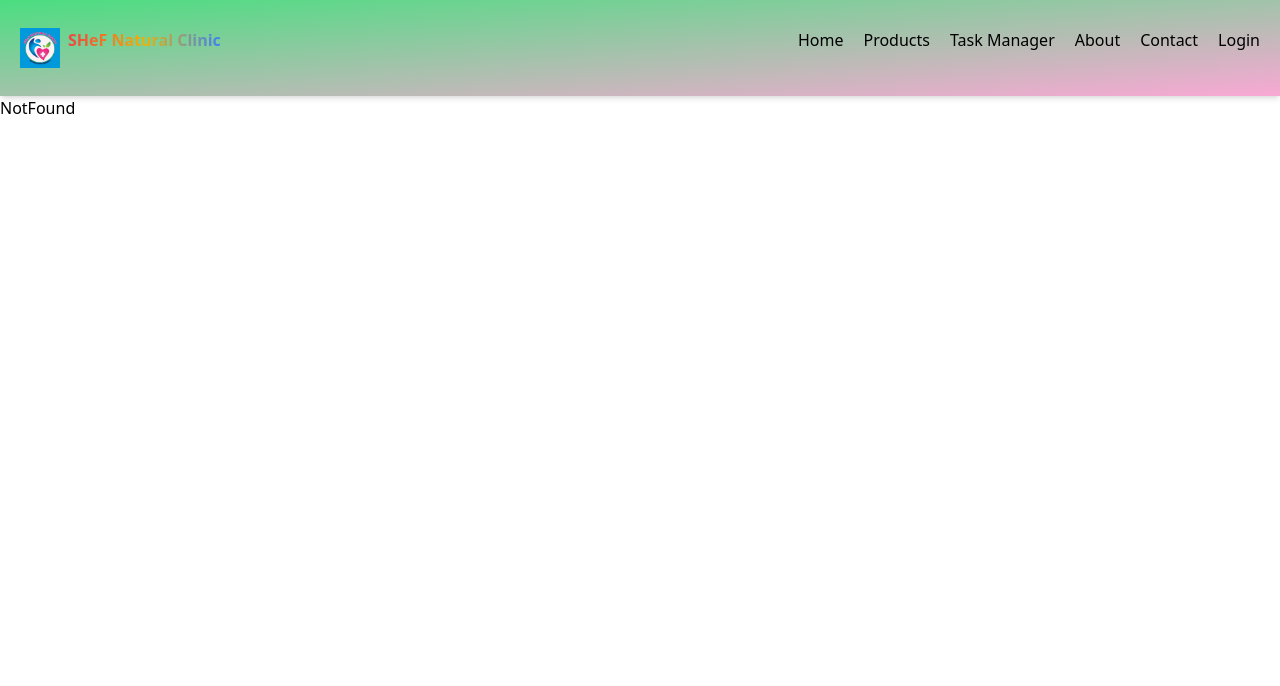
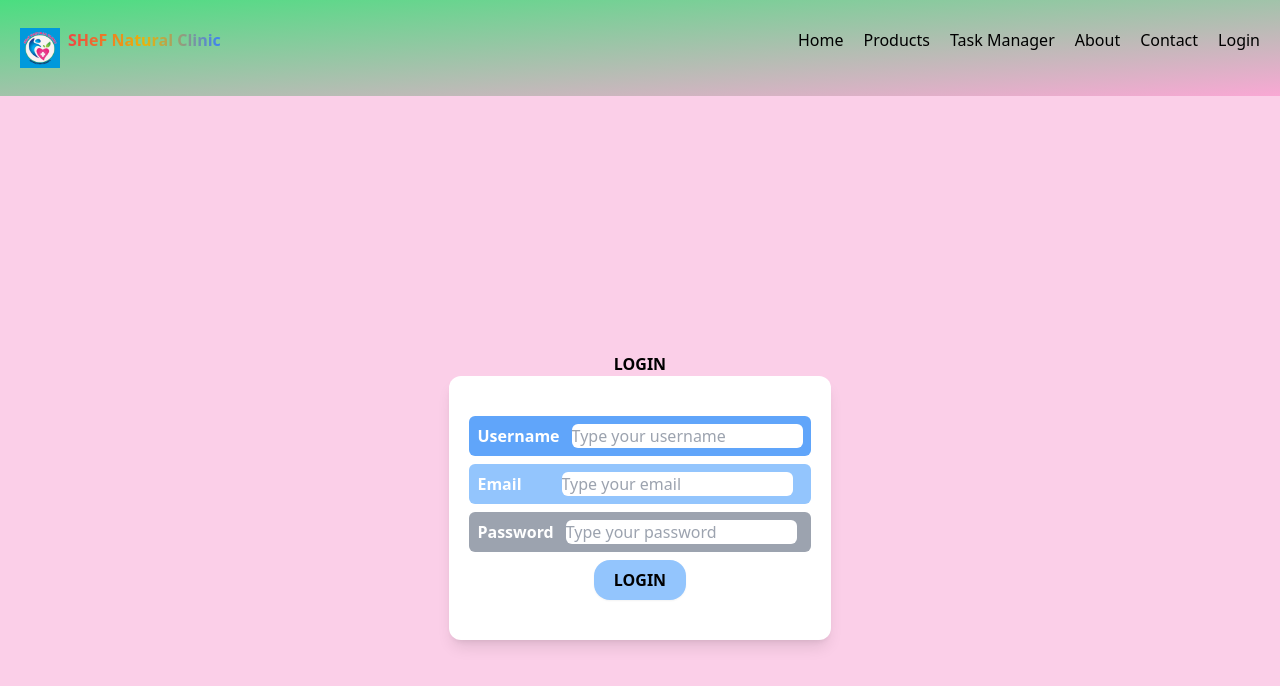
Before and after one commit to DavidKwameAgyekumDadzie/code-along-, a React (Create React App) app: page /LoginItem in a window 1280 px wide. Shown: the top 686 px of the page. Built offline with nearby package versions, Linux system fonts and the light colour scheme.

Commit message:
context API

```diff
--- a/src/App.js
+++ b/src/App.js
@@ -16,6 +16,7 @@ import Navbar from "./components/Navbar";
 import NotFound from "./pages/NotFound";
 import ProductDetail from "./pages/ProductDetail";
 import Login from "./pages/Login";
+import LoginItem from "./components/LoginItem";
 
 function App() {
   return (
@@ -30,6 +31,7 @@ function App() {
         <Route path="/contact" element={<Contact />} />
         <Route path="*" element={<NotFound />} />
         <Route path="/login" element={<Login />} />
+        <Route path="/LoginItem" element={<LoginItem />} />
       </Routes>
     </BrowserRouter>
   );
--- /dev/null
+++ b/src/Hooks/useLocalStorage.js
@@ -0,0 +1,21 @@
+
+import { useState, useEffect } from "react";
+
+function useLocalStorage (key, initialValue) {
+    const [data, setData] = useState(() =>{
+        const result = localStorage.getItem(key);
+        if (!result) return initialValue;
+        return JSON.parse(result);
+    });
+    const setValue = (value) => {
+        const newData = [value, ...data];
+        setData(newData);
+    };
+    useEffect(() => {
+        localStorage.setItem(key, JSON.stringify(data))
+
+    }, [data, key]);
+    return { data, setValue }
+}
+
+export default useLocalStorage;
--- /dev/null
+++ b/src/components/LoginItem.jsx
@@ -0,0 +1,79 @@
+import React from "react";
+
+function LoginItem() {
+  return (
+    <div className="h-screen bg-pink-200 flex items-center justify-center flex-col">
+      <h1 className="font-bold items-center">LOGIN</h1>
+      <form className="max-w-xl rounded-xl bg-white py-10 px-5 max-h-96 overflow-hidden shadow-lg space-y-2">
+        <div className=" bg-blue-400 p-2 rounded-md space-x-3 ">
+          <label htmlFor="username" className="text-white font-bold">
+            Username
+          </label>
+          <input
+            type="text"
+            placeholder="Type your username"
+            className="max-h-20 rounded-md"
+          />
+        </div>
+        <div className=" bg-blue-300 p-2 rounded-md space-x-10">
+          <label htmlFor="email" className="text-white font-bold">
+            Email
+          </label>
+          <input
+            type="email"
+            placeholder="Type your email"
+            className="max-h-20 rounded-md"
+          />
+        </div>
+        <div className=" bg-gray-400 p-2 rounded-md space-x-3">
+          <label htmlFor="password" className="text-white font-bold">
+            Password
+          </label>
+          <input
+            type="password"
+            placeholder="Type your password"
+            className="max-h-20 rounded-md"
+          />
+        </div>
+        <div className=" flex items-center justify-center">
+          <button className="bg-blue-300 rounded-2xl shadow-sm px-5 py-2 hover:bg-white">
+            <h2 className="font-bold">LOGIN</h2>
+          </button>
+        </div>
+      </form>
+    </div>
+  );
+}
+
+export default LoginItem;
+
+// import React from "react";
+
+// function LoginItem() {
+//   return (
+//     <div className="bg-blue-400 h-screen max-w-2xl w-full block ">
+//       <h1 className="">LOGIN</h1>
+//       <form className="bg-blue-600 w-20 h-400 items-center">
+//         <label htmlFor="username">Username</label>
+//         <span className="">
+//           <input
+//             type="text"
+//             placeholder="type your username or email"
+//             className=""
+//           />
+//         </span>
+
+//         <label htmlFor="password">Password</label>
+//         <span>
+//           <input
+//             type="password"
+//             placeholder="Type your password"
+//             className=""
+//           />
+//         </span>
+//       </form>
+//     </div>
+//   );
+// }
+
+// export default LoginItem;
--- /dev/null
+++ b/src/components/backgroundImage.jsx
@@ -0,0 +1,11 @@
+import React from 'react'
+
+function backgroundImage() {
+  return (
+    <div>
+
+    </div>
+  )
+}
+
+export default backgroundImage
--- /dev/null
+++ b/src/context/taskContext.jsx
@@ -0,0 +1,24 @@
+import { createContext, useContext, useEffect, useState } from "react";
+import useLocalStorage  from "../Hooks/useLocalStorage";
+
+export const TaskContext = createContext({
+  task: [],
+  setValue: (task) => {},
+});
+
+export const TaskContextProvider = ({ children }) => {
+  const [tasks, setTasks] = useState([]);
+  const { data, setValue } = useLocalStorage("tasks", []);
+
+  useEffect(() => {
+    setTasks(data);
+  }, [data]);
+
+  return (
+    <TaskContext.Provider value={{ tasks, setValue }}>
+      {children}
+    </TaskContext.Provider>
+  );
+};
+
+export const useTaskContext = () => useContext(TaskContext);
--- a/src/index.js
+++ b/src/index.js
@@ -4,13 +4,16 @@ import "./index.css";
 import App from "./App";
 import reportWebVitals from "./reportWebVitals";
 import { ProductContextProvider } from "./context/productContext";
+import { TaskContextProvider } from "./context/taskContext";
 
 const root = ReactDOM.createRoot(document.getElementById("root"));
 
 root.render(
   <React.StrictMode>
     <ProductContextProvider>
-      <App />
+      <TaskContextProvider>
+        <App />
+      </TaskContextProvider>
     </ProductContextProvider>
   </React.StrictMode>
 );
--- a/src/pages/Home.jsx
+++ b/src/pages/Home.jsx
@@ -2,7 +2,7 @@ import React from 'react'
 
 function Home() {
   return (
-    <div>Home</div>
+    <div className='font-bold h-screen bg-green-300 flex items-center justify-center text-6xl'>WELCOME TO OUR CLINIC</div>
   )
 }
 
--- a/src/pages/Login.jsx
+++ b/src/pages/Login.jsx
@@ -1,8 +1,13 @@
 import React from 'react'
+import LoginItem from '../components/LoginItem'
+
 
 const Login = () => {
   return (
-    <div>Login</div>
+    <div>
+    <div></div>
+    <LoginItem/>
+    </div>
   )
 }
 
--- a/src/pages/TaskManager.jsx
+++ b/src/pages/TaskManager.jsx
@@ -1,87 +1,87 @@
 import React, { useEffect, useState } from "react";
 
-import { v4 as uuid} from "uuid";
+import { v4 as uuid } from "uuid";
 
 import TaskItem from "../components/TaskItem";
 //import bg from "../assets/images/bg.png";
+import { useTaskContext } from "../context/taskContext";
 
-const getTasksFromLocalStorage = () => {
-//get the task from the localstorage
-const saveTasks=localStorage.getItem("tasks");
-if (!saveTasks) return[];
-// We use of the parse method
-return JSON.parse(saveTasks);
-}
-function TaskManager (){
-    const [tasks, setTasks] = useState (getTasksFromLocalStorage);
-    const [input, setInput] = useState ("");
+// const getTasksFromLocalStorage = () => {
+//   //get the task from the localstorage
+//   const saveTasks = localStorage.getItem("tasks");
+//   if (!saveTasks) return [];
+//   // We use of the parse method
+//   return JSON.parse(saveTasks);
+// };
+function TaskManager() {
+  // const [tasks, setTasks] = useState (getTasksFromLocalStorage);
+  const {tasks, setValue} = useTaskContext();
+  const [input, setInput] = useState("");
 
-    const handleSubmit = (e) =>{
-
+  const handleSubmit = (e) => {
     e.preventDefault();
 
-        if(input ==="") return;
+    if (input === "") return;
     const newTask = {
       id: uuid(),
       text: input,
-            completed: false
-
-        }
+      completed: false,
+    };
     // const [input, setInput] = useState("");
     // replace the input in the function below with newTask
     // setTasks([input, ...tasks]);
-        setTasks([newTask, ...tasks]);
+    setValue([newTask, ...tasks]);
     setInput("");
-
-
-
-
-    }
-    const handleDelete = id => {
+  };
+  const handleDelete = (id) => {
     const newTasks = tasks.filter((tasks) => tasks.id !== id);
-        setTasks(newTasks);
+    setValue(newTasks);
     localStorage.setItem("task", JSON.stringify(tasks));
   };
 
   useEffect(() => {
     localStorage.setItem("tasks", JSON.stringify(tasks));
   }, [tasks]);
-     return(
-
+  console.log(tasks)
+  return (
     <div className="bg-blue-400 h-screen max-w-2xl w-full flex justify-center items-center">
-
       {/* <img src={bg} alt="background" className=" absolute w-full h-full object-cover mix-blend-screen "/> */}
 
-            <div className="max-w-xl rounded-xl bg-white py-10 px-5 max-h-96 overflow-hidden shadow-lg" >
-            <div className="flex justify-center mb-10 bg-blue-700 rounded-2xl py-3 shadow-md" >
-                <h1 className="text-white text-center text-lg font-extrabold ">DIARY</h1>
+      <div className="max-w-xl rounded-xl bg-white py-10 px-5 max-h-96 overflow-hidden shadow-lg">
+        <div className="flex justify-center mb-10 bg-blue-700 rounded-2xl py-3 shadow-md">
+          <h1 className="text-white text-center text-lg font-extrabold ">
+            DIARY
+          </h1>
         </div>
-                <form className="flex space-x-2 w-[30rem] shadow-md" onSubmit={handleSubmit}>
-
-
-                    <input type="text" className="border-blue-400 border-2 px-2 py-3 rounded-md
-                    p-2 outline-none w-10/12" placeholder="enter item " onChange={(e) =>setInput(e.target.value)}
-                    value={input}/>
-                <button  disabled ={input ===""} type="add" className="bg-blue-600 px-6 py-4 text-lg rounded-md text-center font-serif text-white shadow-md">Add</button>
+        <form
+          className="flex space-x-2 w-[30rem] shadow-md"
+          onSubmit={handleSubmit}
+        >
+          <input
+            type="text"
+            className="border-blue-400 border-2 px-2 py-3 rounded-md
+                    p-2 outline-none w-10/12"
+            placeholder="enter item "
+            onChange={(e) => setInput(e.target.value)}
+            value={input}
+          />
+          <button
+            disabled={input === ""}
+            type="add"
+            className="bg-blue-600 px-6 py-4 text-lg rounded-md text-center font-serif text-white shadow-md"
+          >
+            Add
+          </button>
         </form>
         <div className="mt-6 space-y-2 overflow-y-auto h-56 ">
-                 {
-                    tasks.map((task) =>(
+          {tasks.map((task) => (
             // <TaskItem task = {task} handleDelete = {handleDelete} />))
-                    <TaskItem key = {task.id} task = {task} handleDelete = {handleDelete} />))
-
-                 }
-
-
-
+            <TaskItem key={task.id} task={task} handleDelete={handleDelete} />
+          ))}
         </div>
       </div>
-
-
-
     </div>
   );
-
 }
 
 export default TaskManager;
```
Also changed, not shown: src/assets/img/background.jpeg (added). Lines whose indentation alone changed are shown as unchanged.
